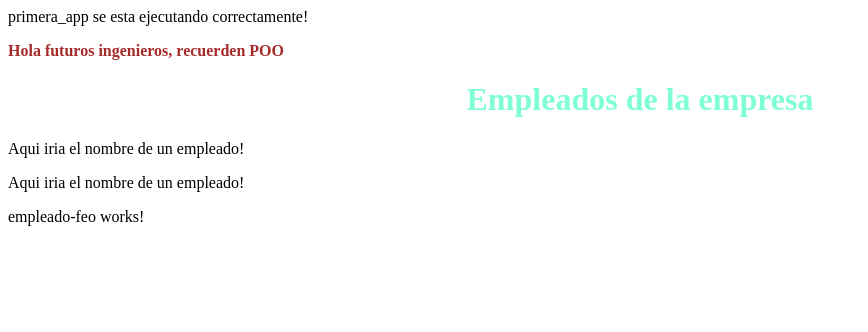
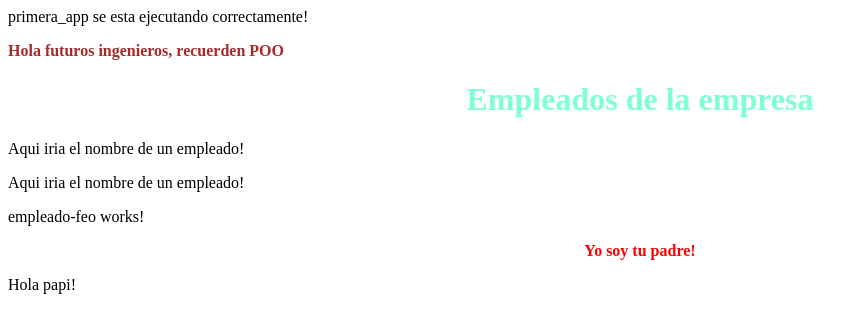
Before and after one commit to febeMina/primera_app, an Angular app: page / in a window 1280 px wide. Shown: the top 332 px of the page, without its empty margins (0-868 px from the left). Built offline with nearby package versions, Linux system fonts and the light colour scheme.

Commit message:
Ultimos cambios con los componentes padre e Hijo 090823

```diff
--- a/src/app/app.component.html
+++ b/src/app/app.component.html
@@ -2,3 +2,5 @@
     <span>{{ title }} se esta ejecutando correctamente!</span>
     <p class="salutacion">{{ saludo }}</p>
     <app-empleados></app-empleados>
+    <app-padre></app-padre>
+    <app-hijo></app-hijo>
--- a/src/app/app.module.ts
+++ b/src/app/app.module.ts
@@ -5,13 +5,17 @@ import { AppComponent } from './app.component';
 import { EmpleadosComponent } from './empleados/emplados.component';
 import { EmpleadoComponent } from './empleado/empleado.component';
 import { EmpleadoFeoComponent } from './empleado-feo/empleado-feo.component';
+import { PadreComponent } from './padre/padre.component';
+import { HijoComponent } from './hijo/hijo.component';
 
 @NgModule({
   declarations: [
     AppComponent,
     EmpleadosComponent,
     EmpleadoComponent,
-    EmpleadoFeoComponent
+    EmpleadoFeoComponent,
+    PadreComponent,
+    HijoComponent
   ],
   imports: [
     BrowserModule
--- /dev/null
+++ b/src/app/hijo/hijo.component.ts
@@ -0,0 +1,15 @@
+import { Component } from '@angular/core';
+
+@Component({
+  selector: 'app-hijo',
+  template: `
+    <p>
+      Hola papi!
+    </p>
+  `,
+  styles: [
+  ]
+})
+export class HijoComponent {
+
+}
--- /dev/null
+++ b/src/app/padre/padre.component.css
@@ -0,0 +1,5 @@
+p{
+    text-align: center;
+    font-weight: bold;
+    color: red;
+}
--- /dev/null
+++ b/src/app/padre/padre.component.html
@@ -0,0 +1 @@
+<p>Yo soy tu padre!</p>
```
Also changed, not shown: src/app/padre/padre.component.ts (added, +10 -0 lines), 2 other files (tests, documents, lock files or other folders).
